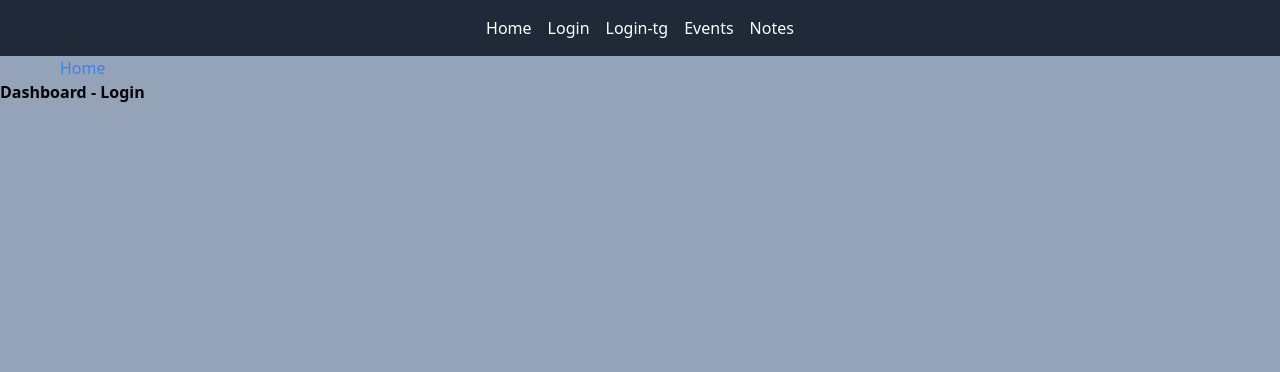
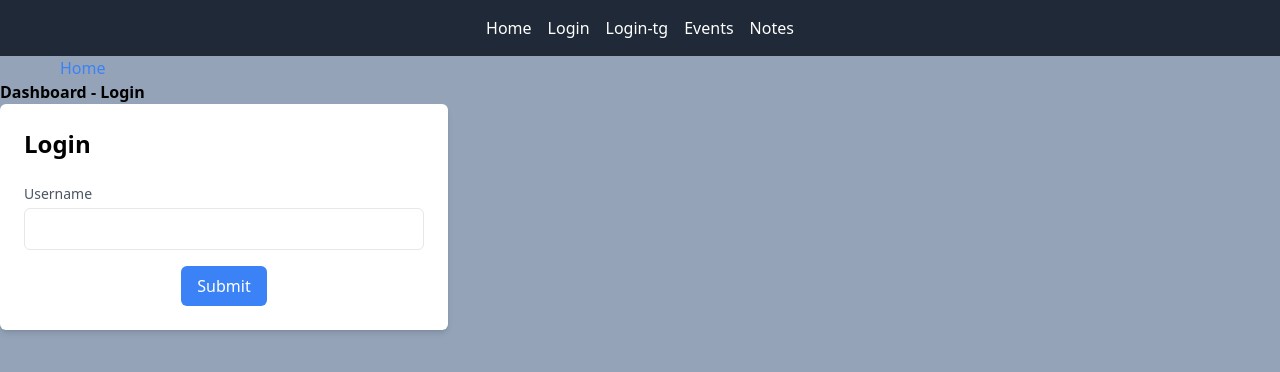
Before and after one commit to filiurskyi/personal_ai_assistant, a FastAPI app: page /login in a window 1280 px wide. Shown: the top 372 px of the page. Run offline with FastAPI, Linux system fonts and the light colour scheme; some libraries are stand-ins or nearby versions.

Commit message:
refactor

```diff
--- a/bot/logic/utils.py
+++ b/bot/logic/utils.py
@@ -1,6 +1,7 @@
 import re
+
+import pytesseract
 from PIL import Image
-import pytesseract
 
 LANGS = ["rus", "ukr", "eng"]
 
--- a/fastapi_app/main.py
+++ b/fastapi_app/main.py
@@ -3,81 +3,23 @@ from pathlib import Path
 
 from fastapi import FastAPI, Request, status
 from fastapi.responses import HTMLResponse, JSONResponse, RedirectResponse
+from fastapi.staticfiles import StaticFiles
 from fastapi.templating import Jinja2Templates
-from fastapi.staticfiles import StaticFiles
-from sqlalchemy.ext.asyncio import create_async_engine, async_sessionmaker, AsyncSession
 
-from urllib.parse import unquote, parse_qs
-
-from db.models import User, Event, Note, Setting, Screenshot
-from bot.db_tools.database import show_all_events, show_all_notes
+from .config import STATIC_PATH, templates
+from .routers import events, login, notes
 
 app = FastAPI()
 
-# Mount the "static" directory to serve static files (e.g., CSS, JS)
-static_path = Path(__file__).parent / "static"
-app.mount("/static", StaticFiles(directory=str(static_path)), name="static")
 
-# Initialize Jinja2 templates
-templates = Jinja2Templates(directory="fastapi_app/templates")
+app.mount("/static", StaticFiles(directory=str(STATIC_PATH)), name="static")
 
 
-DB_URI = "sqlite+aiosqlite:///database.db/"
-
-
+app.include_router(login.router)
+app.include_router(events.router)
+app.include_router(notes.router)
 
 
 @app.get("/", response_class=HTMLResponse)
 async def list_events(request: Request):
-
     return templates.TemplateResponse("index.html", {"request": request})
-
-
-@app.get("/events", response_class=HTMLResponse)
-async def list_events(request: Request):
-    engine = create_async_engine(DB_URI, echo=False)
-    sessionmaker = async_sessionmaker(
-        engine, expire_on_commit=False, class_=AsyncSession
-    )
-    async with sessionmaker() as session:
-        events = await show_all_events(session, 306067192)
-
-    return templates.TemplateResponse("events.html", {"request": request, "events": events})
-
-
-@app.get("/notes", response_class=HTMLResponse)
-async def list_notes(request: Request):
-    engine = create_async_engine(DB_URI, echo=False)
-    sessionmaker = async_sessionmaker(
-        engine, expire_on_commit=False, class_=AsyncSession
-    )
-    async with sessionmaker() as session:
-        notes = await show_all_notes(session, 306067192)
-    return templates.TemplateResponse("notes.html", {"request": request, "notes": notes})
-
-
-#
-@app.get("/login-tg", response_class=HTMLResponse)
-async def login_tg(request: Request):
-    # try:
-    #     data = await request.json()
-    #     print(" get ", parse_qs(unquote(data.get("initData"))))
-    # except Exception as e:
-    #     print("Exception in /login-tg", e)
-    return templates.TemplateResponse("login-tg.html", {"request": request})
-
-
-@app.post("/login-tg", response_class=HTMLResponse)
-async def login_tg(request: Request):
-    try:
-        data = await request.json()
-        print(" get ", parse_qs(unquote(data.get("initData"))))
-    except Exception as e:
-        print("Exception in /login-tg", e)
-    # return RedirectResponse(url="login")
-
-
-@app.get("/login", response_class=HTMLResponse)
-async def login(request: Request):
-
-    return templates.TemplateResponse("login.html", {"request": request})
--- /dev/null
+++ b/fastapi_app/routers/login.py
@@ -0,0 +1,40 @@
+from pathlib import Path
+from urllib.parse import parse_qs, unquote
+
+from fastapi import APIRouter, HTTPException
+from fastapi.requests import Request
+from fastapi.responses import HTMLResponse
+
+router = APIRouter()
+from fastapi_app.config import templates
+
+
+@router.get("/login-tg", response_class=HTMLResponse)
+async def login_tg_get(request: Request):
+    return templates.TemplateResponse("login-tg.html", {"request": request})
+
+
+@router.post("/login-tg", response_class=HTMLResponse)
+async def login_tg_post(request: Request):
+    try:
+        data = await request.json()
+        print(" get ", parse_qs(unquote(data.get("initData"))))
+    except Exception as e:
+        print("Exception in /login-tg", e)
+    # return RedirectResponse(url="login")
+
+
+@router.get("/login", response_class=HTMLResponse)
+async def login_get(request: Request):
+    return templates.TemplateResponse("login.html", {"request": request})
+
+
+@router.post("/login", response_class=HTMLResponse)
+async def login_post(request: Request):
+    try:
+        data = await request.json()
+        print(data)
+    except Exception as e:
+        print("Exception in /login", e)
+
+    return templates.TemplateResponse("index.html", {"request": request})
--- a/fastapi_app/templates/login.html
+++ b/fastapi_app/templates/login.html
@@ -1,11 +1,34 @@
 <!-- child_template.html -->
 
-{% extends "base.html" %}
+{% extends "base.html" %} {% block title %}Dashboard - Login{% endblock %} {%
+block header %}Dashboard - Login{% endblock %} {% block content %}
+<div class="max-w-md w-full p-6 bg-white rounded-md shadow-md">
+  <h2 class="text-2xl font-semibold mb-6">Login</h2>
 
-{% block title %}Dashboard - Login{% endblock %}
+  <!-- Login Form with HTMX -->
+  <form action="/login" method="post" hx-post="/login" hx-trigger="submit">
+    <!-- Username Field -->
+    <div class="mb-4">
+      <label for="username" class="block text-sm font-medium text-gray-600"
+        >Username</label
+      >
+      <input
+        type="text"
+        id="username"
+        name="username"
+        class="mt-1 p-2 w-full border rounded-md"
+      />
+    </div>
 
-{% block header %}Dashboard - Login{% endblock %}
-
-{% block content %}
-
+    <!-- Submit Button -->
+    <div class="text-center">
+      <button
+        type="submit"
+        class="bg-blue-500 text-white py-2 px-4 rounded-md hover:bg-blue-600 focus:outline-none focus:ring focus:border-blue-300"
+      >
+        Submit
+      </button>
+    </div>
+  </form>
+</div>
 {% endblock %}
--- a/main.py
+++ b/main.py
@@ -14,14 +14,10 @@ from bot.handlers.user_commands import router
 from bot.middlewares.db import DbSessionMiddleware
 
 
-
-
 async def scheduler():
     while True:
         await asyncio.sleep(60)
         logging.info("scheduled 60 sec task...")
-
-
 
 
 async def main() -> None:
```
Also changed, not shown: bot/db_tools/database.py (+11 -8 lines), bot/handlers/user_commands.py (+14 -10 lines), bot/logic/aichat.py (+20 -11 lines), fastapi_app/config.py (added, +16 -0 lines), fastapi_app/routers/events.py (added, +24 -0 lines), fastapi_app/routers/notes.py (added, +24 -0 lines).
